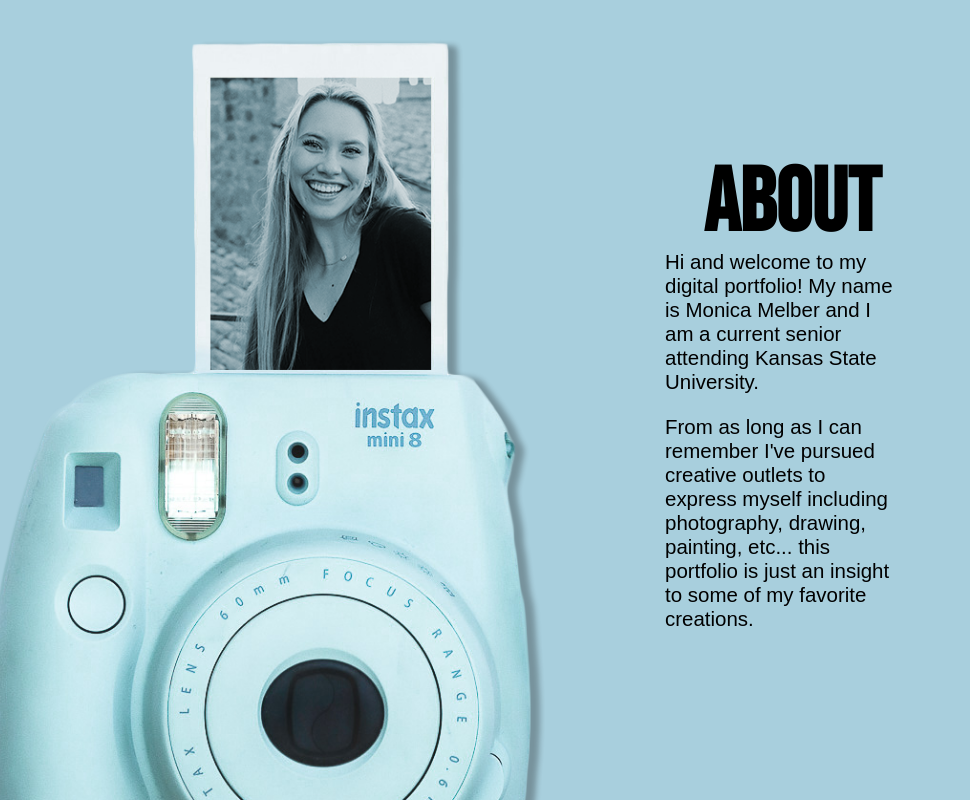
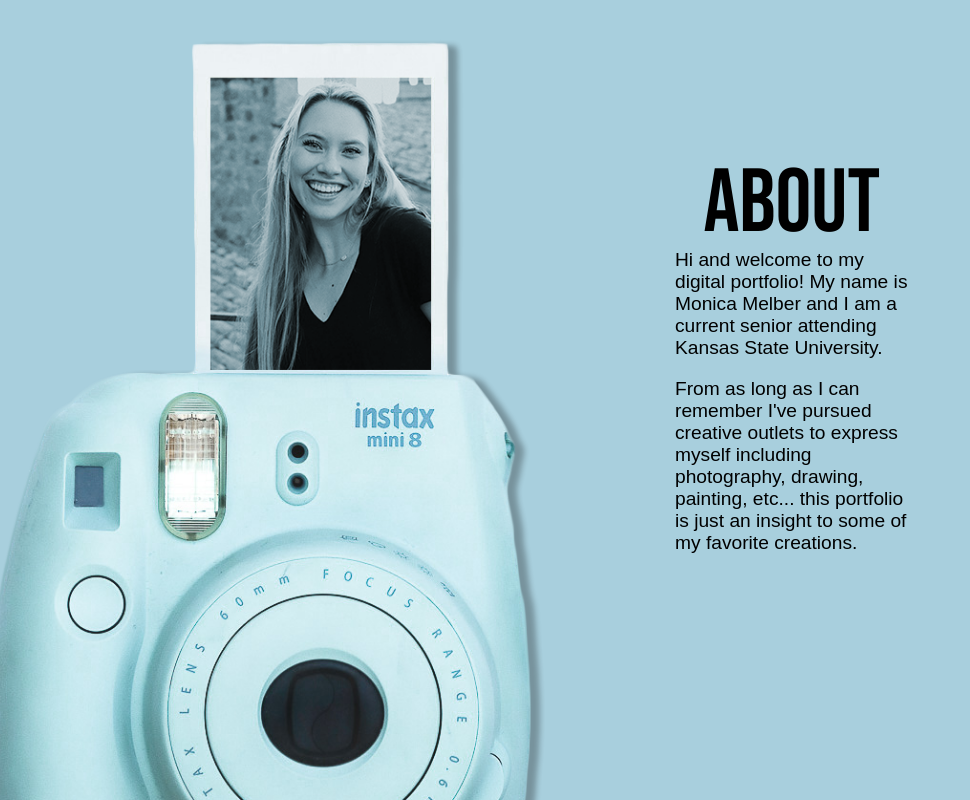
Before and after one commit to mlmelber/mlmelber.github.io, a plain HTML site: page about.html in a window 1280 px wide. Shown: the whole page, without its empty margins (0-970 px from the left). Drawn offline with Linux system fonts and the light colour scheme; a web font is replaced by a local one.

Commit message:
Update about.css
fixed about page to match chrome instead of safari

```diff
--- a/about.css
+++ b/about.css
@@ -11,15 +11,16 @@
   position: fixed;
   top: 90px;
   right: 400px;
+  font-weight: 100;
 }
 
 .bio {
   font-family: 'Electrolize', sans-serif;
-  font-size: 1.6vw;
+  font-size: 1.5vw;
   width: 235px;
   position: fixed;
   top: 230px;
-  left: 665px;
+  left: 675px;
 }
 
 .img_profilepicpolaroid {
```
